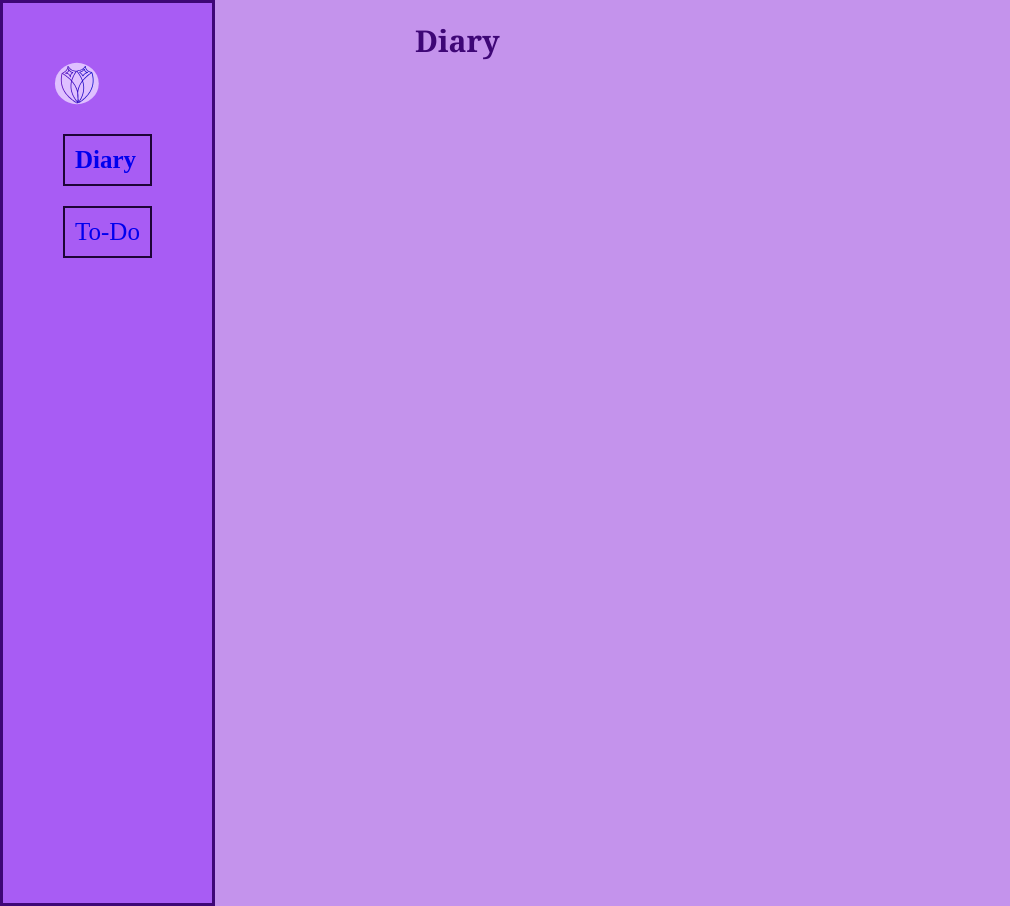
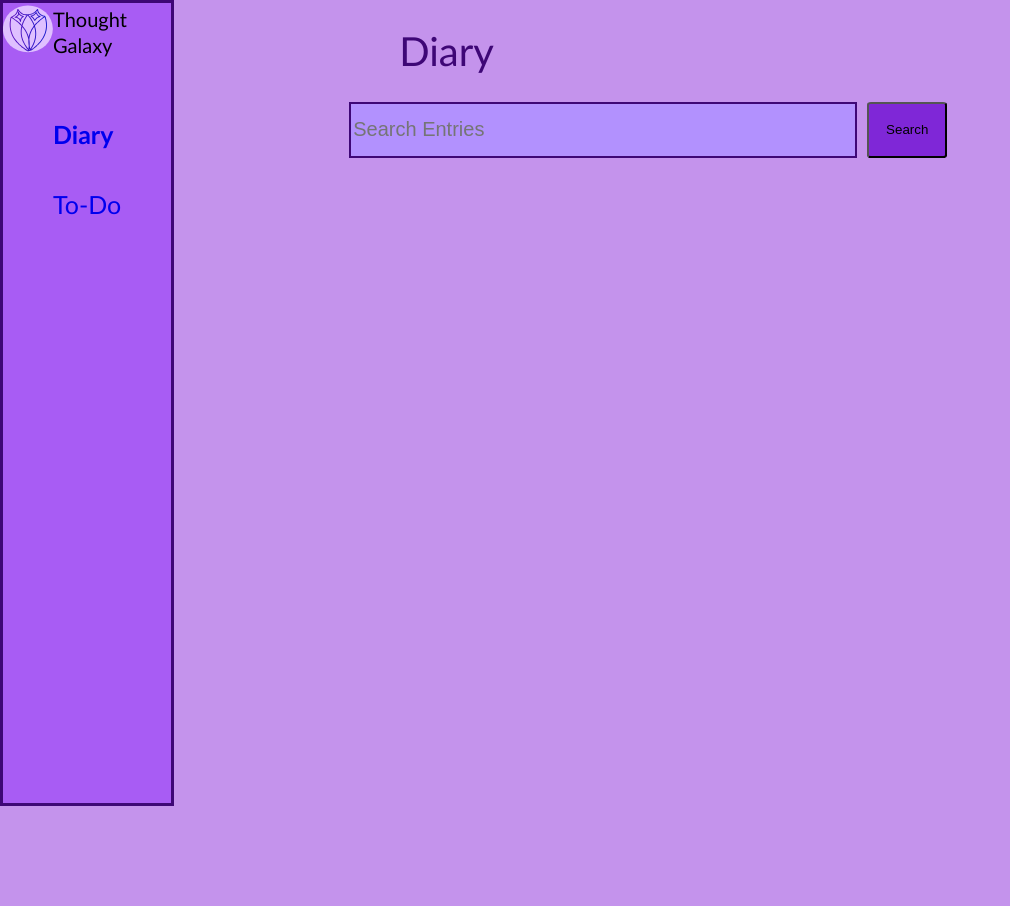
Before and after one commit to julia-duck/ThoughtGalaxy, a React (Vite) app in the folder thought-galaxy/: page /diary in a window 1280 px wide. Shown: the whole page, without its empty margins (0-1010 px from the left). After the commit the page ends 806 px from the top, so only its background shows below. Built offline with nearby package versions, Linux system fonts and the light colour scheme.

Commit message:
added search bar/button and completed logo

```diff
--- a/thought-galaxy/index.html
+++ b/thought-galaxy/index.html
@@ -2,7 +2,7 @@
 <html lang="en">
   <head>
     <meta charset="UTF-8" />
-    <link rel="icon" type="image/svg+xml" href="/lotuslogo.svg" />
+    <link rel="icon" type="image/svg+xml" href="/src/assets/lotuslogo.svg" />
     <meta name="viewport" content="width=device-width, initial-scale=1.0" />
     <title>Thought Galaxy</title>
   </head>
--- a/thought-galaxy/src/App.css
+++ b/thought-galaxy/src/App.css
@@ -1,24 +1,33 @@
-.app-container {
+.app-container, .complete-logo {
   display: flex;
   flex-direction: row;
+}
+
+.menu, .main-content {
+  display: flex;
+  flex-direction: column;
+}
+
+.main-content {
+  align-items: center;
 }
 
 .menu {
   font-size: 25px;
   background-color: rgb(168, 92, 244);
-  display: flex;
-  flex-direction: column;
   height: 100vh;
   width: fit-content;
-  padding: 50px;
   border: 3px solid rgb(62, 7, 118);
+  margin-right: 25px;
 
 }
+
 .header {
   margin-left: 200px;
-  font-family: Georgia, 'Times New Roman', Times, serif;
-  font-size: 30px;
+  font-family:'Gill Sans', 'Gill Sans MT', Calibri, 'Trebuchet MS', sans-serif;
+  font-size: 40px;
   color: rgb(62, 7, 118);
+  font-weight:100;
 }
 .active-tab, .tab:hover {
   font-weight: bold;
@@ -27,13 +36,44 @@
   font-weight: normal;
 }
 .active-tab, .tab {
-  padding: 10px;
-  border: 2px solid rgb(29, 4, 54);
+  padding: 10px 40px 10px 40px;
+  /*border: 2px solid rgb(29, 4, 54);*/
   margin: 10px;
   text-decoration: none;
+  font-family:'Gill Sans', 'Gill Sans MT', Calibri, 'Trebuchet MS', sans-serif;
 }
 #logo {
   max-height: 100%; /* fit container (menu) */
   width: auto; /*keeps shape depending on height*/
   max-width: 50px;
+  align-self: flex-start;
 }
+.logo-text {
+  margin: 2px 0px 0px 0px;
+  font-size: 20px;
+  font-family:'Gill Sans', 'Gill Sans MT', Calibri, 'Trebuchet MS', sans-serif;
+}
+.space {
+  margin: 20px;
+}
+.search-bar {
+  min-width: 500px;
+  min-height: 50px;
+  background-color:rgb(178, 145, 254);
+  color:rgb(62, 7, 118);
+  border: 2.3px solid rgb(62, 7, 118);
+  font-size: 20px;
+  margin-left: 150px;
+}
+.search-button {
+  background-color:rgb(127, 39, 215);
+  border-radius: 5%;
+  min-width: 80px;
+  min-height: 50px;
+  margin-left: 10px;
+  border: 10px 10px 10px 10px;
+}
+.search-button:hover {
+  opacity: 0.8;
+  cursor:pointer;
+}
--- a/thought-galaxy/src/App.tsx
+++ b/thought-galaxy/src/App.tsx
@@ -1,7 +1,7 @@
 import { useState } from 'react';
 import LotusLogo from './assets/lotuslogo.svg';
 import './App.css';
-import {Outlet, NavLink} from "react-router-dom";
+import {Outlet, NavLink, Link} from "react-router-dom";
 
 
 export default function App() {
@@ -10,11 +10,20 @@ export default function App() {
   return (
     <div className = "app-container">
       <nav className = "menu">
-        <img id="logo" src={LotusLogo}/>
+        <div className="complete-logo">
+          <Link to='/'>
+            <img id="logo" src={LotusLogo}/>
+          </Link>
+          <div className="logo-text">
+            <p className="logo-text">Thought</p>
+            <p className="logo-text">Galaxy</p>
+          </div>
+        </div>
+        <div className="space"></div>
         <NavLink to="/diary" className={({isActive}) => isActive ? "active-tab" : "tab"}>Diary</NavLink>
         <NavLink to="/to-do" className={({isActive}) => isActive ? "active-tab" : "tab"}>To-Do</NavLink>
       </nav>
-      <main>
+      <main className="main-content">
         <Outlet />
       </main>
     </div>
@@ -22,5 +31,21 @@ export default function App() {
 }
 
 export function Entry() {
-  return <h1 className="header">Thought Galaxy</h1>;
+  return (
+    <div>
+      <h1 className="header">Thought Galaxy</h1>
+      <div className="space"></div>
+      <p>Welcome to Thought Galaxy, a space to save memories, express yourself, and organize your thoughts and tasks.</p>
+    </div>
+
+  )
 }
+
+export function Search() {
+    return (
+      <div style={{display: 'flex'}}>
+        <input placeholder="Search Entries" className="search-bar"/>
+        <button className="search-button">Search</button>
+      </div>
+    )
+}
--- a/thought-galaxy/src/Diary.tsx
+++ b/thought-galaxy/src/Diary.tsx
@@ -1,3 +1,9 @@
+import {Search} from './App.tsx';
 export default function Diary() {
-  return <h1 className="header">Diary</h1>;
+  return (
+    <div>
+        <h1 className="header">Diary</h1>
+        <Search/>
+    </div>
+  )
 }
--- a/thought-galaxy/src/ToDo.tsx
+++ b/thought-galaxy/src/ToDo.tsx
@@ -1,3 +1,9 @@
+import {Search} from './App.tsx';
 export default function ToDo() {
-  return <h1 className="header">To-Do</h1>;
+  return (
+    <div>
+        <h1 className="header">To-Do</h1>
+        <Search/>
+    </div>
+  )
 }
```
Also changed, not shown: thought-galaxy/public/lotuslogo.svg (deleted), thought-galaxy/src/assets/lotuslogo.svg.
